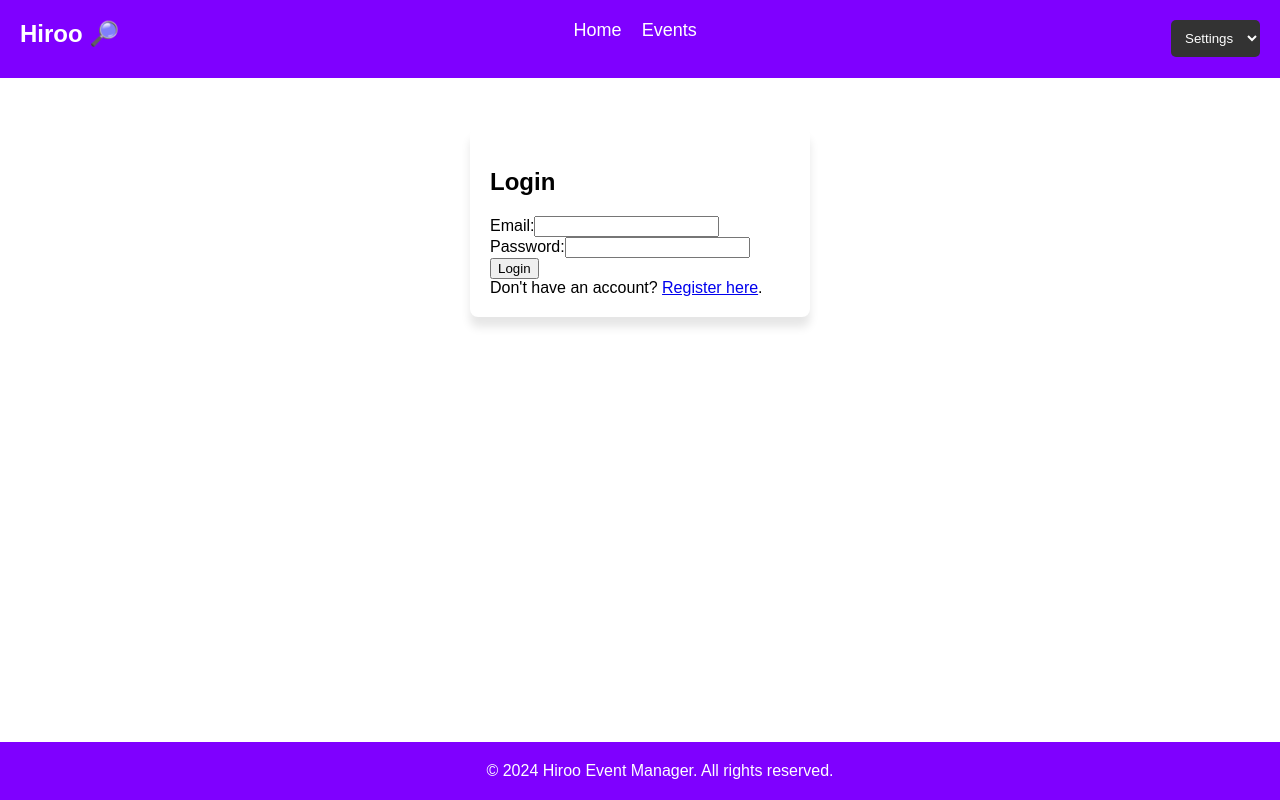
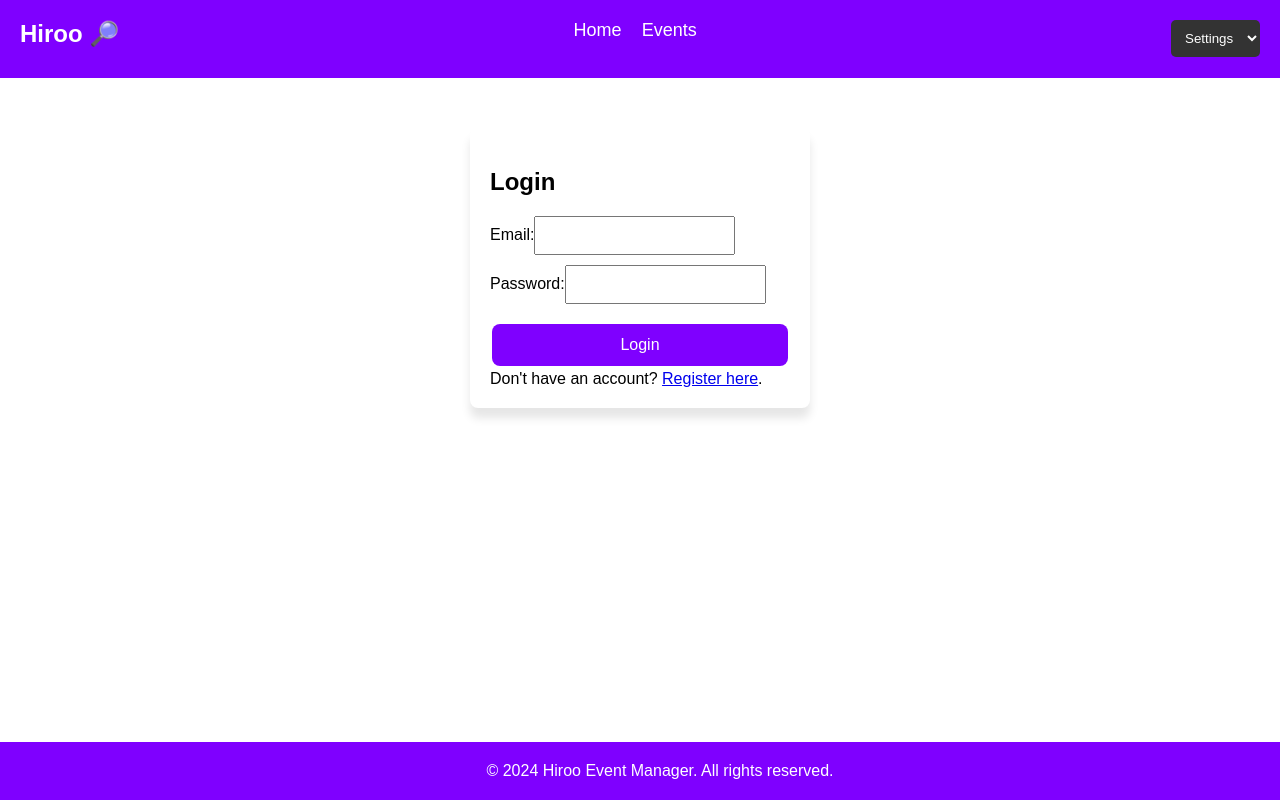
Before and after one commit to rizgif/3975_project, a React (Create React App) app in the folder frontend_react_ts/: page /login in a window 1280 px wide. Built offline with nearby package versions, Linux system fonts and the light colour scheme.

Commit message:
added css to app.css and app.tsx.

```diff
--- a/frontend_react_ts/src/App.css
+++ b/frontend_react_ts/src/App.css
@@ -1,8 +1,8 @@
 /* Button styles */
 .button {
-  background-color: #4caf50;
+  background-color: #7f00ff;
   color: white;
-  padding: 15px 32px;
+  padding: 10px 15px;
   text-align: center;
   text-decoration: none;
   display: inline-block;
@@ -14,7 +14,7 @@
 }
 
 .button:hover {
-  background-color: #45a049;
+  background-color: #333;
 }
 
 /* Header styles */
@@ -80,6 +80,34 @@ nav ul li a:hover {
   margin-top: 50px; /* Add some space from the top */
 }
 
+/* Form styles */
+.form-container {
+  max-width: 400px; /* Adjust the maximum width of the form container */
+  margin: 0 auto; /* Center the form horizontally */
+}
+
+.form-container form {
+  display: flex;
+  flex-direction: column;
+  gap: 10px; /* Adjust the vertical spacing between form elements */
+}
+
+.form-container label {
+  margin-bottom: 5px; /* Adjust the bottom margin for labels */
+}
+
+.form-container input {
+  padding: 10px; /* Adjust the padding for input fields */
+}
+
+.form-container button {
+  padding: 12px 20px; /* Adjust the padding for the button */
+  margin-top: 10px; /* Adjust the top margin for the button */
+}
+
+
+
+
 /* Footer styles */
 footer {
   background-color: #7f00ff; /* Adjusted color */
--- a/frontend_react_ts/src/App.tsx
+++ b/frontend_react_ts/src/App.tsx
@@ -6,6 +6,7 @@ import Home from './pages/home';
 import Profile from './pages/profile';
 import AuthPage from './pages/auth';
 import Register from './pages/register';
+
 
 const App: React.FC = () => {
   const isLoggedIn = !!localStorage.getItem('token');
@@ -20,6 +21,7 @@ const App: React.FC = () => {
             <Route path="/login" element={<AuthPage />} />
             <Route path="/register" element={<Register />} />
             <Route path="/profile" element={isLoggedIn ? <Profile /> : <Navigate to="/login" />} /> {/* Add the conditional rendering */}
+
           </Routes>
         </main>
         <Footer />
--- a/frontend_react_ts/src/pages/auth.tsx
+++ b/frontend_react_ts/src/pages/auth.tsx
@@ -2,6 +2,7 @@
 import React, { useState } from 'react';
 import { Link, useNavigate } from 'react-router-dom';
 import axios from 'axios';
+import '../App.css'; // Adjust the import path
 
 const AuthPage: React.FC = () => {
   const [email, setEmail] = useState('');
@@ -22,7 +23,7 @@ const AuthPage: React.FC = () => {
   };
 
   return (
-    <div className="auth-container">
+    <div className="form-container">
       <div className="card">
         <h2>Login</h2>
         {error && <p>{error}</p>}
@@ -35,7 +36,7 @@ const AuthPage: React.FC = () => {
             <label>Password:</label>
             <input type="password" value={password} onChange={(e) => setPassword(e.target.value)} />
           </div>
-          <button type="submit">Login</button>
+          <button className="button" type="submit">Login</button>
         </form>
         <p>
           Don't have an account? <Link to="/register">Register here</Link>.
--- a/frontend_react_ts/src/pages/register.tsx
+++ b/frontend_react_ts/src/pages/register.tsx
@@ -22,7 +22,7 @@ const Register: React.FC = () => {
   };
 
   return (
-    <div className="auth-container">
+    <div className="form-container">
       <div className="card">
         <h2>Register</h2>
         {error && <p>{error}</p>}
@@ -39,9 +39,9 @@ const Register: React.FC = () => {
             <label>Password:</label>
             <input type="password" value={password} onChange={(e) => setPassword(e.target.value)} />
           </div>
-          <button type="submit">Register</button>
+          <button className="button" type="submit">Register</button>
         </form>
-
+        <Link to="/">Back</Link> {/* Link back to the home page */}
       </div>
     </div>
   );
```
